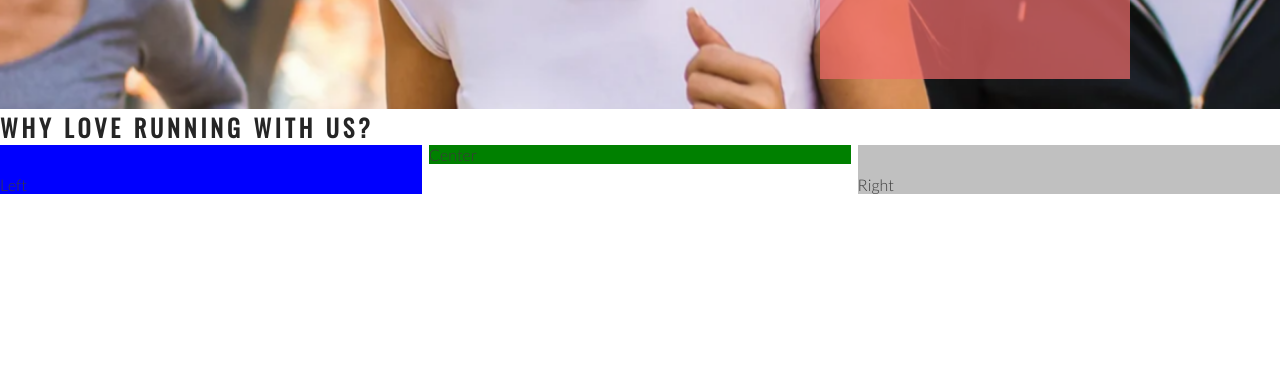
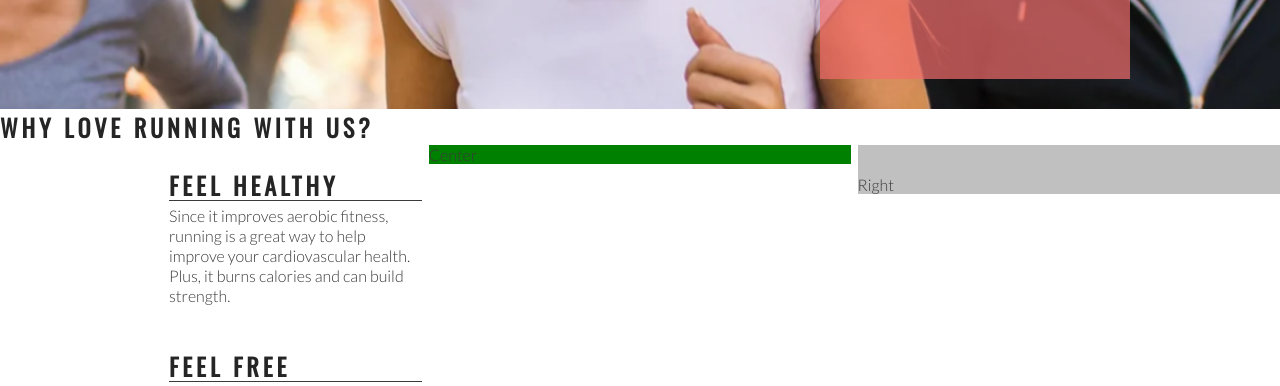
Before and after one commit to adamsburge/love-running-project, a plain HTML site: page index.html in a window 1280 px wide. Shown: the part 566-952 px from the top of the page. Drawn offline with nearby package versions, Linux system fonts and the light colour scheme.

Commit message:
Add left hand content and basic styling of ethos section

```diff
--- a/assets/css/style.css
+++ b/assets/css/style.css
@@ -123,7 +123,6 @@ h1, h2 {
     padding-top: 30px;
     width: 33%;
     float: left;
-    background-color: blue;
 }
 
 #right-about {
@@ -138,3 +137,17 @@ h1, h2 {
     margin: 0 auto;
     background-color: green;
 }
+
+hr {
+    border-top: 1px solid #3a3a3a;
+    width: 100%;
+    margin: 5px 0;
+}
+
+.left-about-heading {
+    width: 60%;
+    float: right;
+    line-height: 20px;
+    clear: both;
+    margin-bottom: 50px;
+}
--- a/index.html
+++ b/index.html
@@ -38,7 +38,22 @@
     </section>
     <section id="club-ethos">
         <h1>Why Love Running With Us?</h1>
-        <div id="left-about">Left</div>
+        <div id="left-about">
+            <div class="left-about-heading">
+                <h2>Feel Healthy</h2>
+                <hr>
+                <p>
+                    Since it improves aerobic fitness, running is a great way to help improve your cardiovascular health. Plus, it burns calories and can build strength.
+                </p>
+            </div>
+            <div class="left-about-heading">
+                <h2>Feel Free</h2>
+                <hr>
+                <p>
+                    Physical exercise, running included, is known to release endorphins in the brain. Endorphins make you more energetic, more awake and, yes, happier.
+                </p>
+            </div>
+        </div>
         <div id="right-about">Right</div>
         <div id="center-about">Center</div>
     </section>
```
